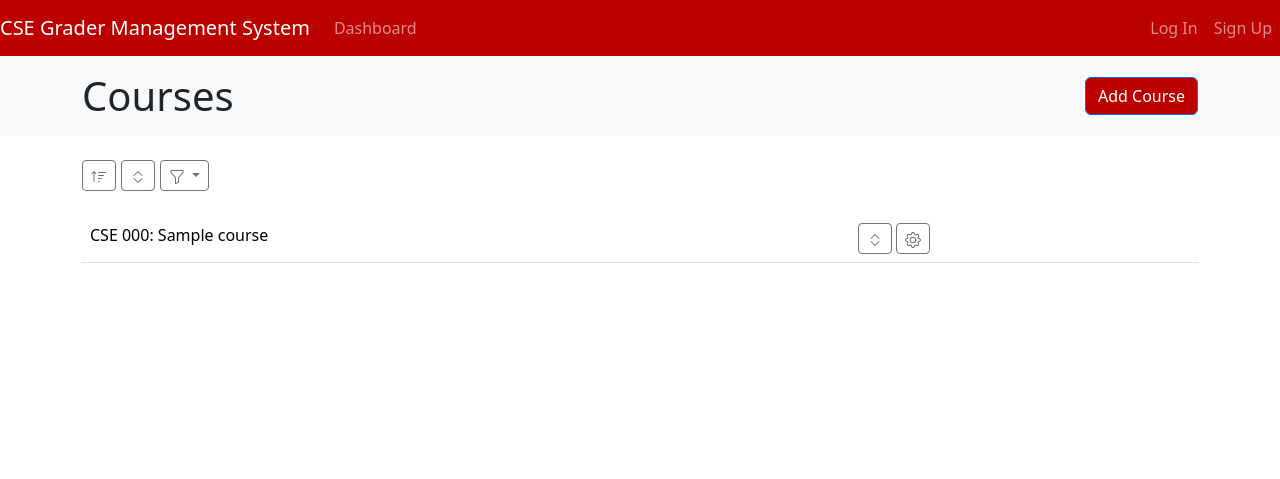
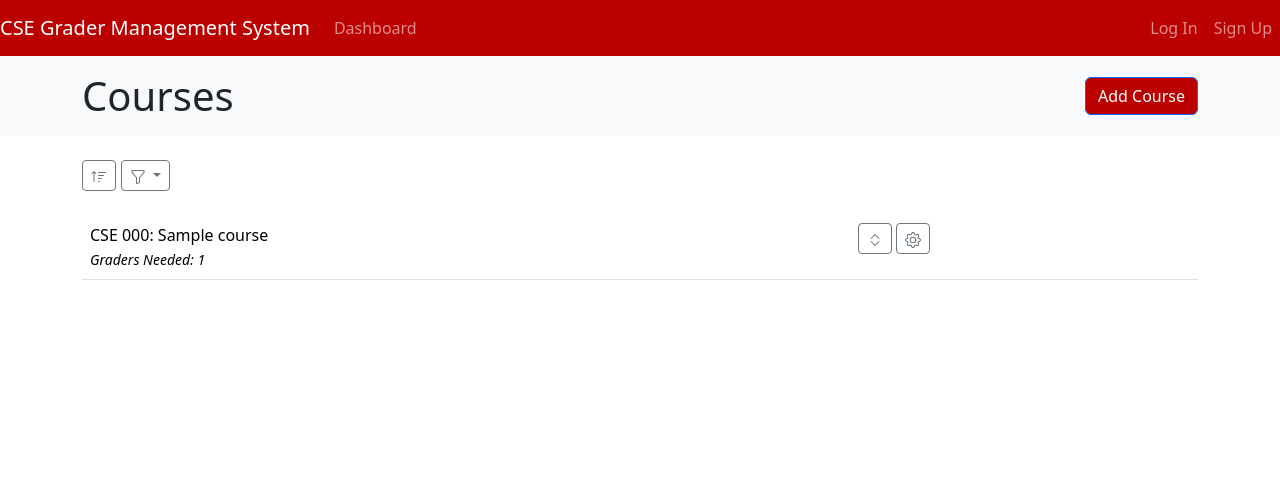
Before and after one commit to Sam-Dominguez/OSU_CSE_GMS, a Django app: page /administrator/courses/ in a window 1280 px wide. Shown: the top 479 px of the page. Run offline with Django 4.2, Linux system fonts and the light colour scheme; tables that the repository leaves empty hold one stand-in row (values such as "Sample post"); some libraries are stand-ins or nearby versions.

Commit message:
Implemented filter for courses that need graders; display total graders needed on course row. Also commented out 'expand all' functionality due to bugs.

```diff
--- a/OSU_CSE_GMS/templates/administrator.html
+++ b/OSU_CSE_GMS/templates/administrator.html
@@ -1,4 +1,5 @@
 {% extends "base.html" %}
+{% load custom_filters %}
 {% block style %}
 <style>
     /* Center the image horizontally */
@@ -49,14 +50,13 @@
             <path d="M11.742 10.344a6.5 6.5 0 1 0-1.397 1.398h-.001q.044.06.098.115l3.85 3.85a1 1 0 0 0 1.415-1.414l-3.85-3.85a1 1 0 0 0-.115-.1zM12 6.5a5.5 5.5 0 1 1-11 0 5.5 5.5 0 0 1 11 0"/>
         </svg>
     </button>
-    -->
 
     <button id="toggleExpandAllBtn" class="btn btn-sm btn-outline-secondary" style="margin-right: 5px;">
         <svg id="expandContractIcon" xmlns="http://www.w3.org/2000/svg" width="16" height="16" fill="currentColor" class="bi bi-chevron-expand" viewBox="0 0 16 16">
             <path fill-rule="evenodd" d="M3.646 9.146a.5.5 0 0 1 .708 0L8 12.793l3.646-3.647a.5.5 0 0 1 .708.708l-4 4a.5.5 0 0 1-.708 0l-4-4a.5.5 0 0 1 0-.708m0-2.292a.5.5 0 0 0 .708 0L8 3.207l3.646 3.647a.5.5 0 0 0 .708-.708l-4-4a.5.5 0 0 0-.708 0l-4 4a.5.5 0 0 0 0 .708"/>
         </svg>
     </button>
-
+    -->
     <div class="dropdown">
         <button id="toggleFilterBtn" class="btn btn-sm btn-outline-secondary dropdown-toggle" type="button" data-bs-toggle="dropdown" aria-expanded="false">
             <svg xmlns="http://www.w3.org/2000/svg" width="16" height="16" fill="currentColor" class="bi bi-funnel" viewBox="0 0 16 16">
@@ -64,9 +64,8 @@
             </svg>
         </button>
         <ul class="dropdown-menu">
-            <li><a class="dropdown-item" href="#">Show Courses Needing Graders</a></li>
-            <li><a class="dropdown-item" href="#">Another action</a></li>
-            <li><a class="dropdown-item" href="#">Something else here</a></li>
+            <li><a class="dropdown-item" href="" data-filter="all" id="showAllCourses">Show All Courses</a></li>
+            <li><a class="dropdown-item" href="" data-filter="all" id="showCoursesNeedingGraders">Show Courses Needing Graders</a></li>
         </ul>
     </div>
 </div>
@@ -76,9 +75,10 @@
     <table class="table">
         <tbody>
             {% for course in courses %}
-            <tr>
+            <tr class="courses-row">
                 <td>
-                    <a href="{% url 'course_detail' course.course_number %}" class="course-link">{{ course }}</a>
+                    <a href="{% url 'course_detail' course.course_number %}" class="course-link">{{ course }}</a><br>
+                    <small><span class="graders-needed"><i>Graders Needed: {{ course.course_number|get_total_graders_needed }}</i></span></small>
                 </td>
                 <td>
                     <!-- Show sections button -->
@@ -308,6 +308,7 @@
 <!-- Script for expanding course sections -->
 <script>
     // Expand all sections
+    /*
     document.getElementById('toggleExpandAllBtn').addEventListener('click', function() {
         var sectionsRows = document.querySelectorAll('.sections-row');
         if (sectionsRows[0].style.display === 'none') {
@@ -347,6 +348,8 @@
             });
         }
     });
+    */
+
 
     // Expand individual sections
     document.querySelectorAll('.show-sections-btn').forEach(function(btn) {
@@ -371,4 +374,48 @@
     });
 </script>
 
+<!-- Script for filtering courses -->
+<script>
+    document.addEventListener('DOMContentLoaded', function() {
+    function hideAllSubtables() {
+        var subtables = document.querySelectorAll('.sections-row');
+        subtables.forEach(function(subtable) {
+            subtable.style.display = 'none';
+        });
+    }
+
+    // Hide all subtables initially
+    hideAllSubtables();
+
+    // Function to show all courses
+    document.getElementById('showAllCourses').addEventListener('click', function(e) {
+        e.preventDefault();
+        var courseRows = document.querySelectorAll('.courses-row');
+        courseRows.forEach(function(row) {
+            row.style.display = 'table-row';
+        });
+    });
+
+    // Function to show only courses needing graders
+    document.getElementById('showCoursesNeedingGraders').addEventListener('click', function(e) {
+        e.preventDefault();
+        var courseRows = document.querySelectorAll('.courses-row');
+        courseRows.forEach(function(row) {
+            row.style.display = 'none';
+            var sections = row.nextElementSibling.querySelector('tbody').querySelectorAll('tr');
+            var hasGradersNeeded = false;
+            sections.forEach(function(section) {
+                if (section.classList.contains('table-danger')) { // If section needs graders
+                    hasGradersNeeded = true;
+                    return;
+                }
+            });
+            if (hasGradersNeeded) {
+                row.style.display = 'table-row';
+            }
+        });
+    });
+});
+</script>
+
 {% endblock %}
--- /dev/null
+++ b/OSU_CSE_GMS/templatetags/custom_filters.py
@@ -0,0 +1,11 @@
+from django.template.defaulttags import register
+from OSU_CSE_GMS.models import Course
+
+@register.filter
+def get_total_graders_needed(course_number):
+    try:
+        course = Course.objects.get(course_number=course_number)
+        total_graders_needed = sum(section.num_graders_needed for section in course.section_set.all())
+    except Course.DoesNotExist:
+        total_graders_needed = 0
+    return total_graders_needed
--- a/OSU_CSE_GMS/views.py
+++ b/OSU_CSE_GMS/views.py
@@ -40,11 +40,15 @@ def administrator(request):
     else:
         courses = courses.order_by('-course_number')
 
+    # Query to get all courses that have at least one section that needs at least one grader
+    courses_needing_graders = Course.objects.filter(section__num_graders_needed__gt=0).distinct()
+
     context = {
         'course_form': course_form,
         'courses': courses,
         'sections': sections,
         'instructors': instructors,
+        'courses_needing_graders': courses_needing_graders,
         'sort_direction': sort_direction,
     }
 
```
